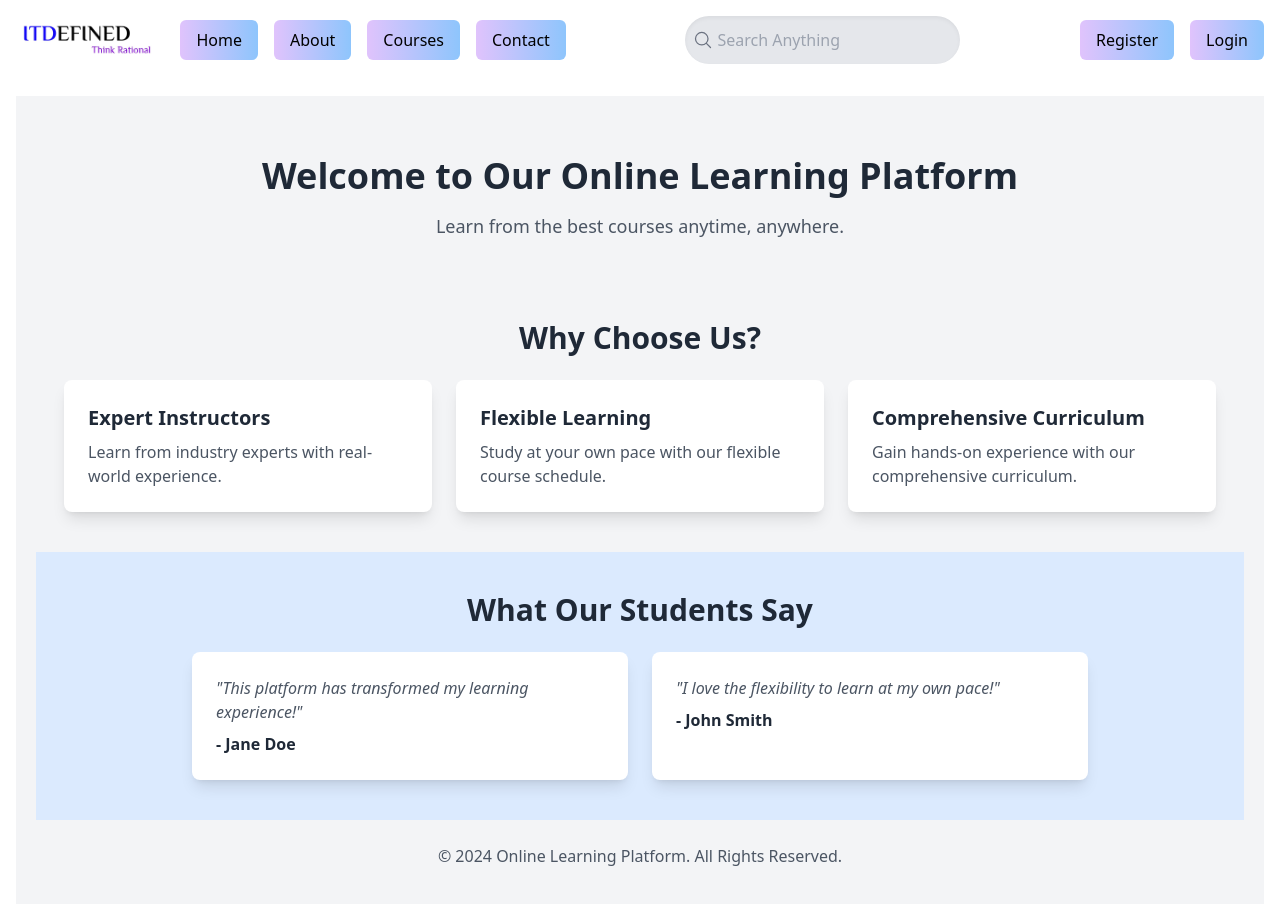
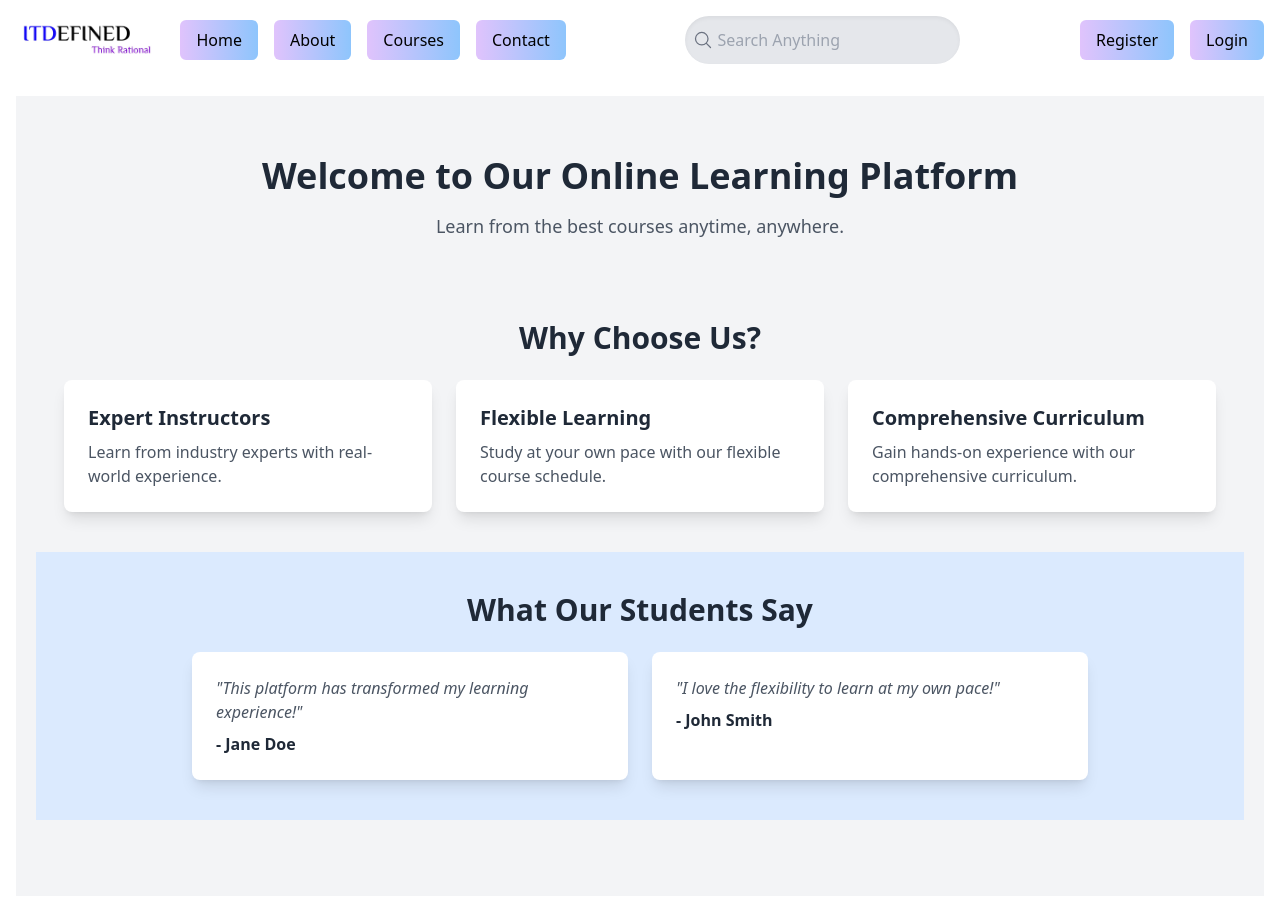
Before and after one commit to Ajitesh-004/Online-Learning-platfrom, a React (Vite) app in the folder FrontEnd/: page / in a window 1280 px wide. Shown: the top 904 px of the page. Built offline with nearby package versions, Linux system fonts and the light colour scheme.

Commit message:
Removed footer from home

```diff
--- a/FrontEnd/src/Components/Home.jsx
+++ b/FrontEnd/src/Components/Home.jsx
@@ -44,10 +44,6 @@ export const Home = () => {
                     </div>
                 </div>
             </section>
-
-            <footer className="text-center py-6">
-                <p className="text-gray-600">&copy; {new Date().getFullYear()} Online Learning Platform. All Rights Reserved.</p>
-            </footer>
         </div>
     );
 };
```
